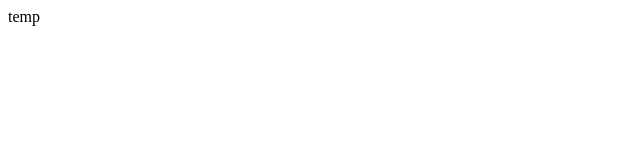
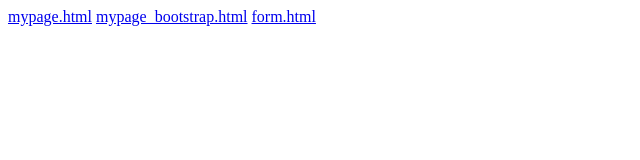
Before and after one commit to Epic312/CSCI3308-HW1, a plain HTML site: page index.html in a window 1280 px wide. Shown: the whole page, without its empty margins (0-640 px from the left). Drawn offline with Linux system fonts and the light colour scheme.

Commit message:
Update index.html

```diff
--- a/index.html
+++ b/index.html
@@ -4,6 +4,8 @@
         <title>Links</title>
       </head>
       <body>
-        temp
+          <a href="mypage.html">mypage.html</a>
+          <a href="mypage_bootstrap.html">mypage_bootstrap.html</a>
+          <a href="form.html">form.html</a>
       </body>
 </html>
```
